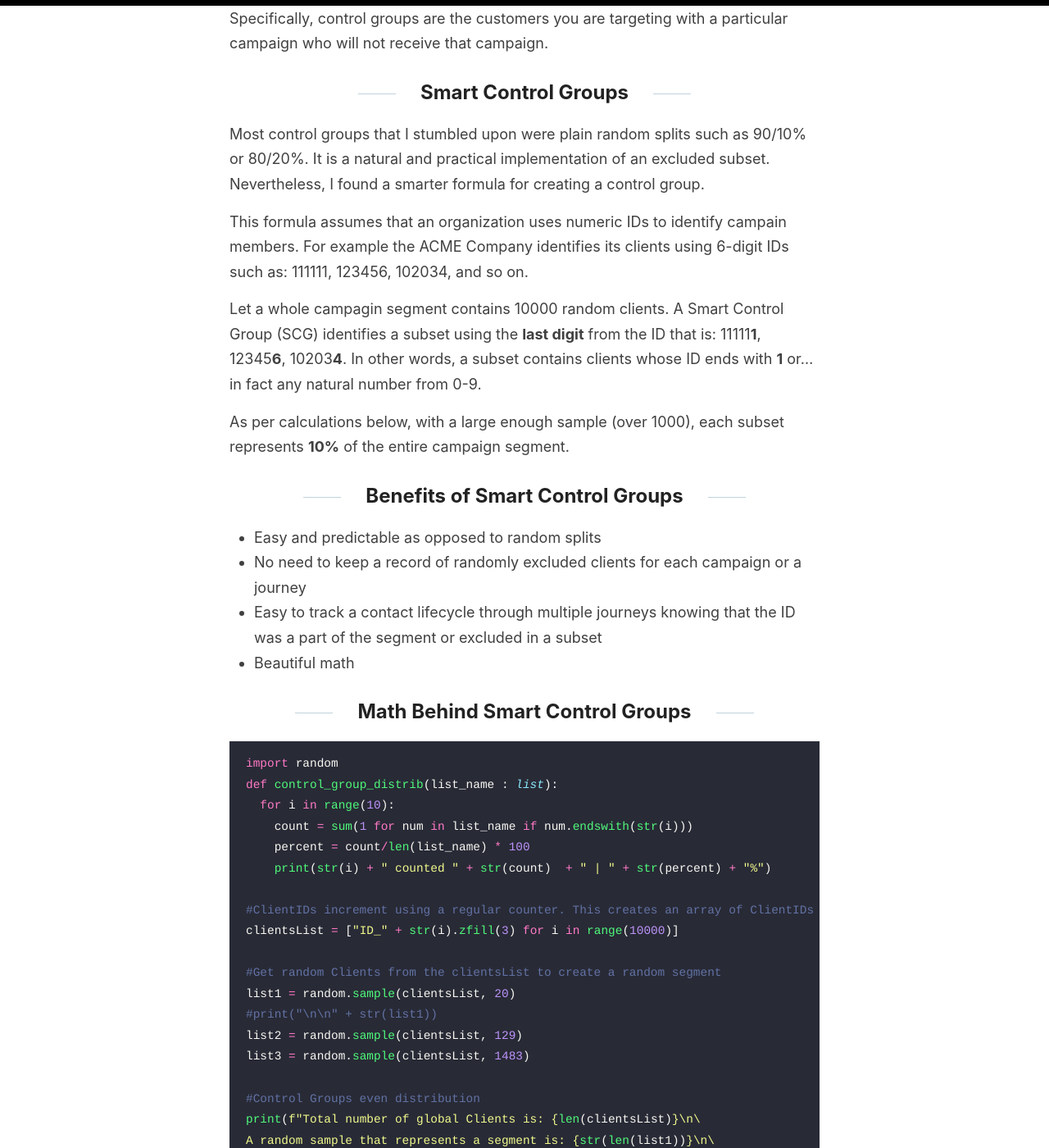
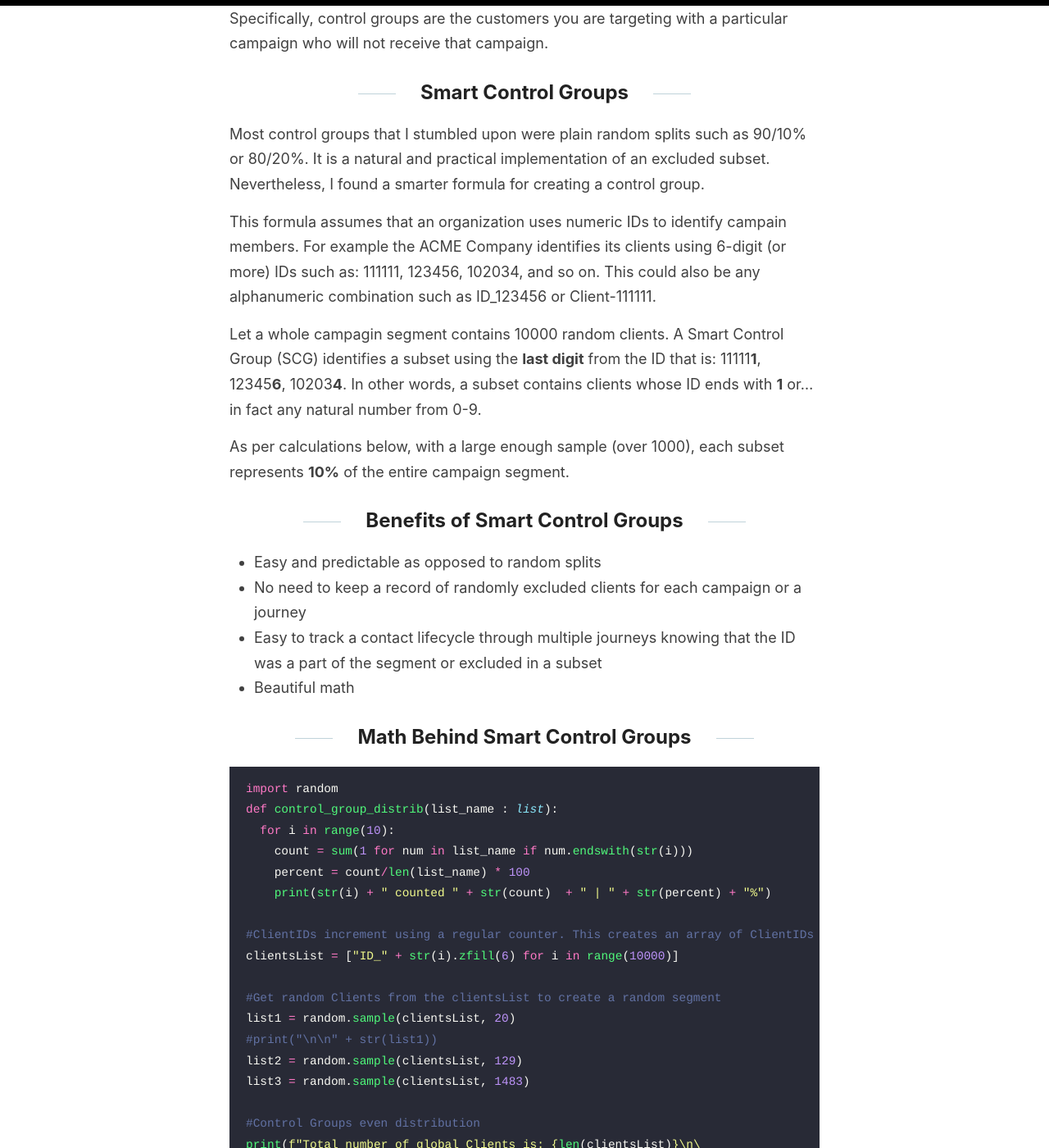
Before and after one commit to karolcholewa/blog, a Jekyll site: the page built from _posts/2022-12-06-smart-control-groups.md, in a window 1280 px wide and 1400 px high, scrolled down 426 px. Shown: the whole window at 82% size. Built offline with Jekyll 4.4.1, drawn with Linux system fonts in a browser that asks for light colours.

Commit message:
post updaed

```diff
--- a/_posts/2022-12-06-smart-control-groups.md
+++ b/_posts/2022-12-06-smart-control-groups.md
@@ -8,7 +8,7 @@ According to the Bing Chat: A **control group** is a subset of the total group o
 ## Smart Control Groups
 Most control groups that I stumbled upon were plain random splits such as 90/10% or 80/20%. It is a natural and practical implementation of an excluded subset. Nevertheless, I found a smarter formula for creating a control group.
 
-This formula assumes that an organization uses numeric IDs to identify campain members. For example the ACME Company identifies its clients using 6-digit IDs such as: 111111, 123456, 102034, and so on.
+This formula assumes that an organization uses numeric IDs to identify campain members. For example the ACME Company identifies its clients using 6-digit (or more) IDs such as: 111111, 123456, 102034, and so on. This could also be any alphanumeric combination such as ID_123456 or Client-111111.
 
 Let a whole campagin segment contains 10000 random clients. A Smart Control Group (SCG) identifies a subset using the **last digit** from the ID that is: 11111**1**, 12345**6**, 10203**4**. In other words, a subset contains clients whose ID ends with **1** or...in fact any natural number from 0-9.
 
@@ -30,7 +30,7 @@ def control_group_distrib(list_name : list):
     print(str(i) + " counted " + str(count)  + " | " + str(percent) + "%")
 
 #ClientIDs increment using a regular counter. This creates an array of ClientIDs from 0-... as a main pool of clientList.
-clientsList = ["ID_" + str(i).zfill(3) for i in range(10000)]
+clientsList = ["ID_" + str(i).zfill(6) for i in range(10000)]
 
 #Get random Clients from the clientsList to create a random segment
 list1 = random.sample(clientsList, 20)
```
